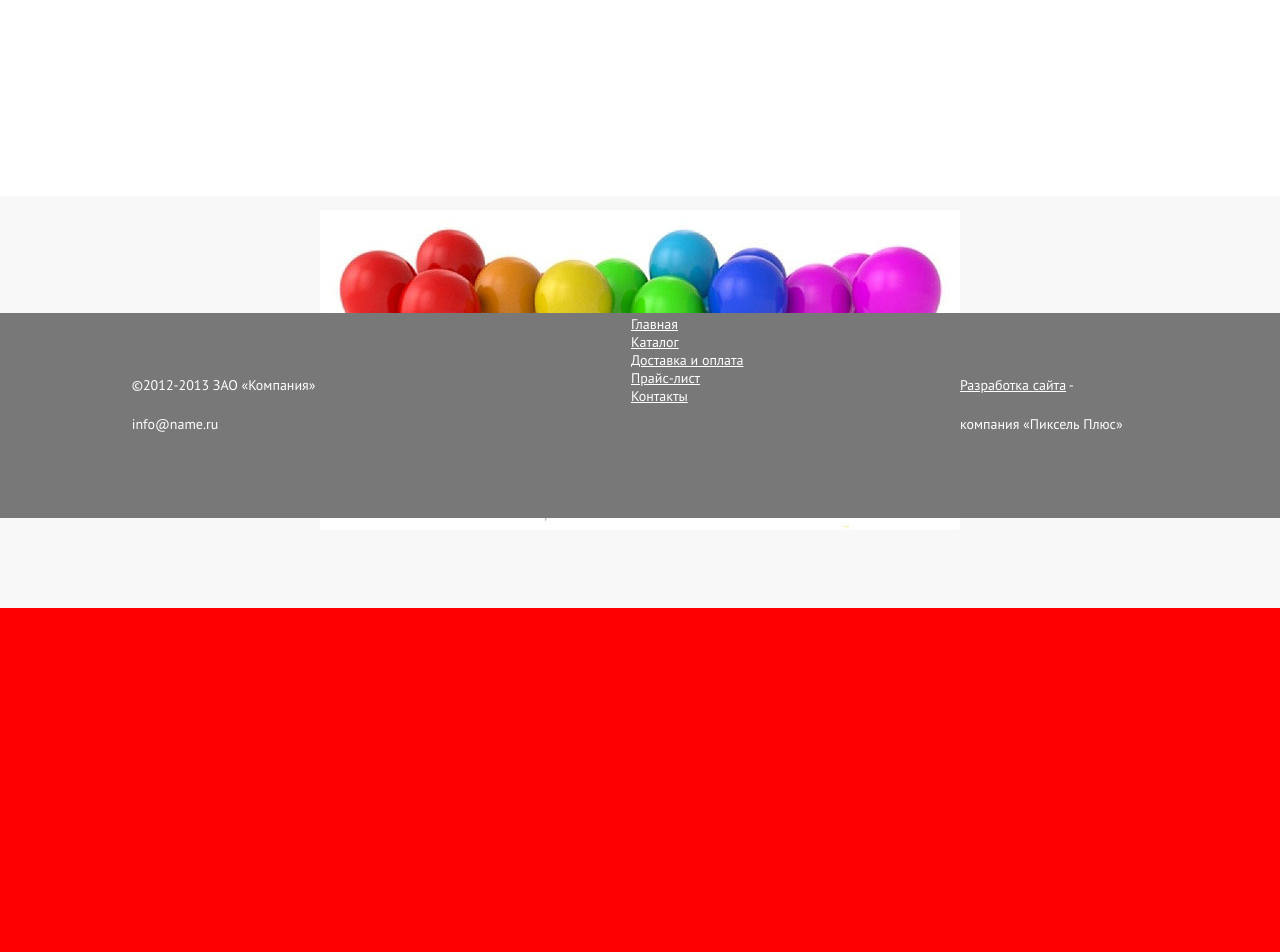
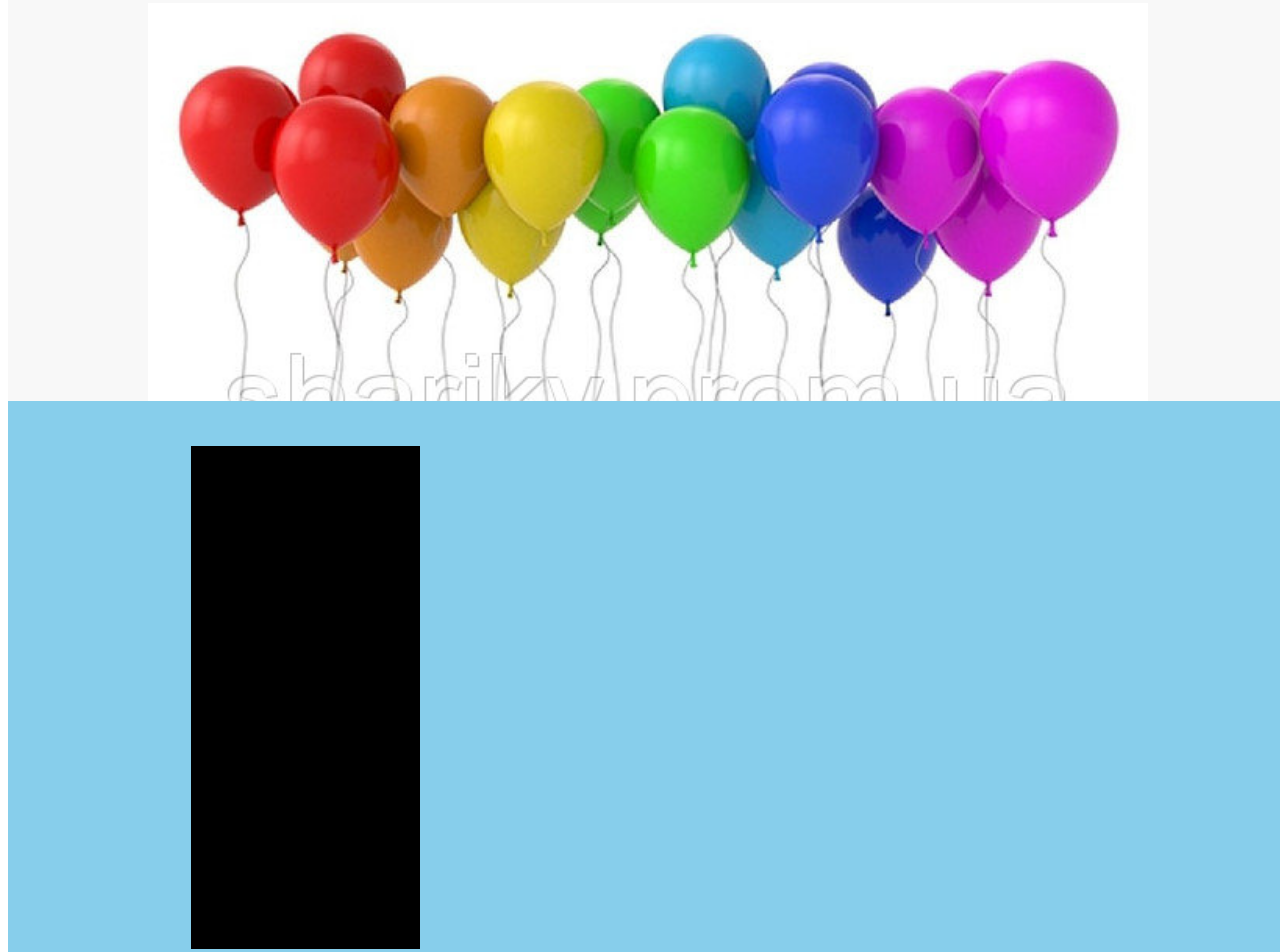
Before and after one commit to yuli4ka/algos_2, a plain HTML site: page index.html in a window 1280 px wide. Shown: the part 282-1234 px from the top of the page. Drawn offline with Linux system fonts and the light colour scheme; a web font is replaced by a local one.

Commit message:
perfect positioning (nu po4ti)

```diff
--- a/index.html
+++ b/index.html
@@ -25,14 +25,16 @@
             line-height: 22px;
         }
         .body_region{
-            position: absolute;
+            position: relative;
             top: 0;
             left: 0;
             width: 100vw;
-            min-height: 100vh;
+            min-height: 96vh;
+            margin: 0;
+            padding: 0;
         }
         .header{
-            position: absolute;
+            position: relative;
             top: 0;
             left: 0;
             width: 100vw;
@@ -69,17 +71,15 @@
             font-family: 'ABeeZee';
         }
         .region{
-            position: absolute;
-            top: 16vw;
+            position: relative;
+            top: -2vw;
             left: 0;
-            /*height: 190vh;
-            min-height: 71vh;*/
             width: 100vw;
         }
         .menu{
-            position: absolute;
+            /*position: absolute;
             top: 0;
-            left: 0;
+            left: 0;*/
             width: 100vw;
             height: 5.36vw;
             background-color: #777777;
@@ -128,23 +128,32 @@
             text-decoration: underline;
         }
         .slider{
-            position: absolute;
+            /*position: absolute;
             top: 21.36vw;
-            left: 0;
+            left: 0;*/
             width: 100vw;
             height: 32.14vw;
             background-color: #f8f8f8;
+            overflow: hidden; /*perfect idea*/
         }
         .slider_image{
             text-align: center;
         }
         .content{
-            position: absolute;
+            /*position: relative;
             top: 53.5vw;
-            left: 0;
+            left: 0;*/
             width: 100vw;
-            height: 57.14vw;
-            background-color: red;
+            height: 73.14vw;
+            background-color: skyblue;
+        }
+        .content_news{
+            position: relative;
+            top: 3.57vw;
+            left: 14.3vw;
+            width: 17.86vw;
+            height: 39.3vw;
+            background-color: black;
         }
         .footer{
             position: absolute;
@@ -197,10 +206,17 @@
             </ul>
         </div>
         <div class="slider">
-            <p class="slider_image"><img src="balls.jpg"></p>
+            <p class="slider_image"><img src="balls.jpg" style="width: 1000px"></p>
         </div>
         <div class="content">
+            <div class="content_news">
+                <div style="height:200px;width:500px;overflow-y:scroll;">
 
+                    Тут ваш контент
+
+                </div>
+
+            </div>
         </div>
     </div>
 
```
